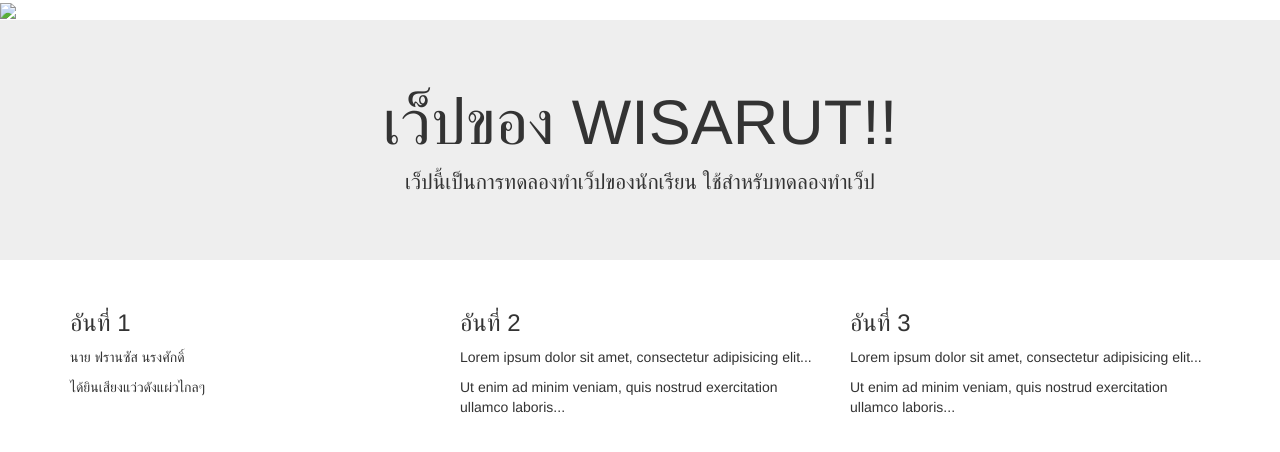
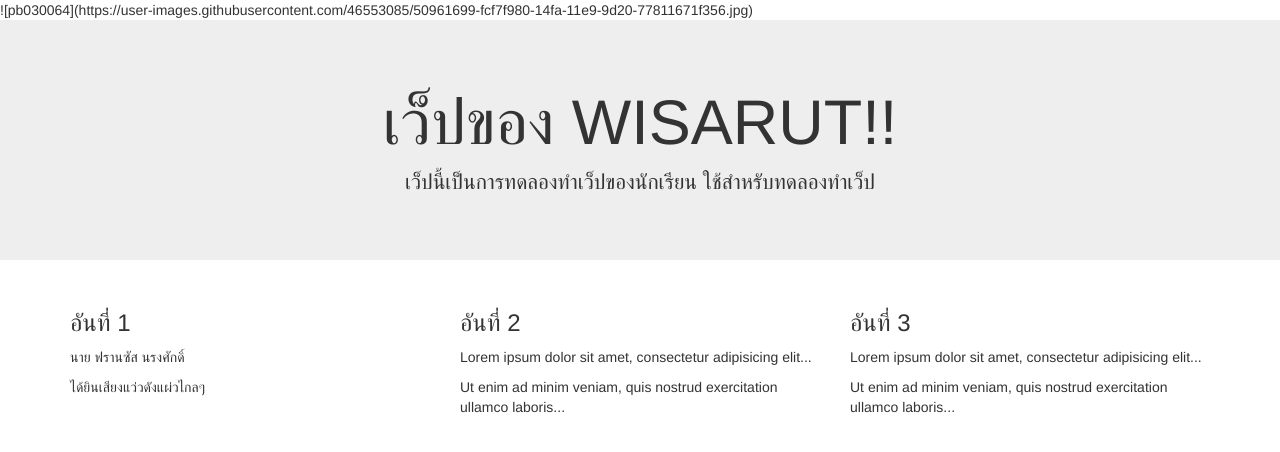
Before and after one commit to WisarutKantawang/WisarutKantawang.github.io, a plain HTML site: page index.html in a window 1280 px wide. Drawn offline with nearby package versions, Linux system fonts and the light colour scheme.

Commit message:
Update index.html

```diff
--- a/index.html
+++ b/index.html
@@ -9,7 +9,7 @@
   <script src="https://maxcdn.bootstrapcdn.com/bootstrap/3.3.7/js/bootstrap.min.js"></script>
 </head>
 <body>
- <img src = "1121.jpg">
+![pb030064](https://user-images.githubusercontent.com/46553085/50961699-fcf7f980-14fa-11e9-9d20-77811671f356.jpg)
 <div class="jumbotron text-center">
   <h1>เว็ปของ WISARUT!!</h1>
   <p>เว็ปนี้เป็นการทดลองทำเว็ปของนักเรียน ใช้สำหรับทดลองทำเว็ป</p>
```
